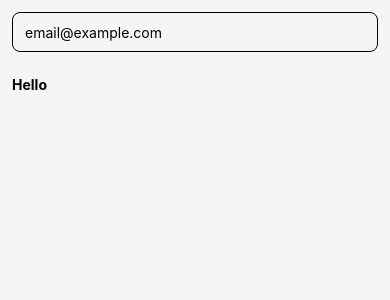
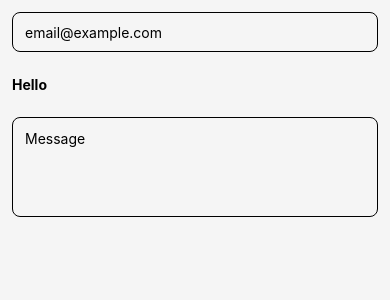
Before and after one commit to alianhakim9/RN-TypeScript, a React Native app: screen / in a window 390 px wide. Shown: the top 300 px of the page. Built offline with nearby package versions, Linux system fonts and the light colour scheme.

Commit message:
Multiline Text Input

```diff
--- a/learning-progress/LearnTextInput.tsx
+++ b/learning-progress/LearnTextInput.tsx
@@ -17,6 +17,14 @@ export default function LearnTextInput() {
         autoCapitalize="none"
       />
       <Text style={styles.greetText}>Hello {name}</Text>
+
+      {/* Multiline Text Input */}
+
+      <TextInput
+        placeholder="Message"
+        style={[styles.input, styles.multilineText]}
+        multiline
+      />
     </View>
   );
 }
@@ -34,4 +42,8 @@ const styles = StyleSheet.create({
     fontSize: 14,
     fontWeight: 'bold',
   },
+  multilineText: {
+    minHeight: 100,
+    textAlignVertical: 'top',
+  },
 });
```
